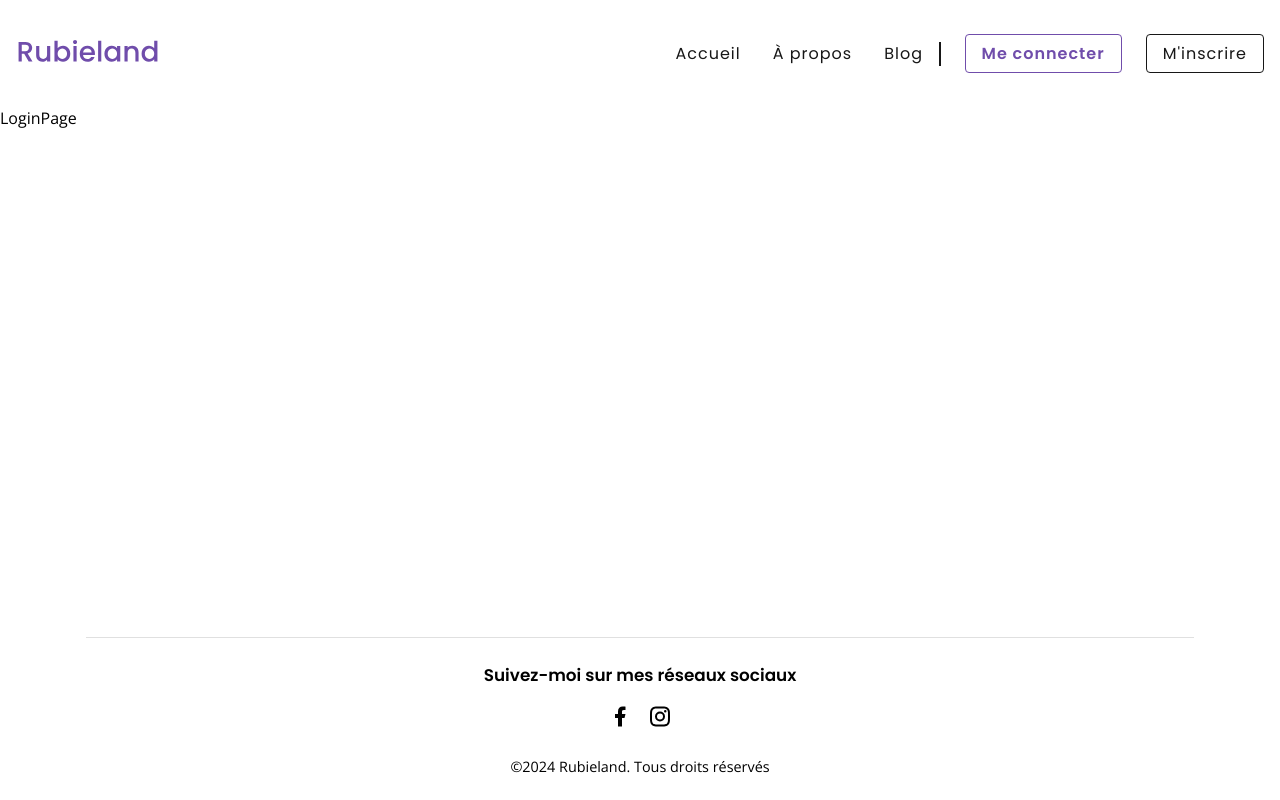
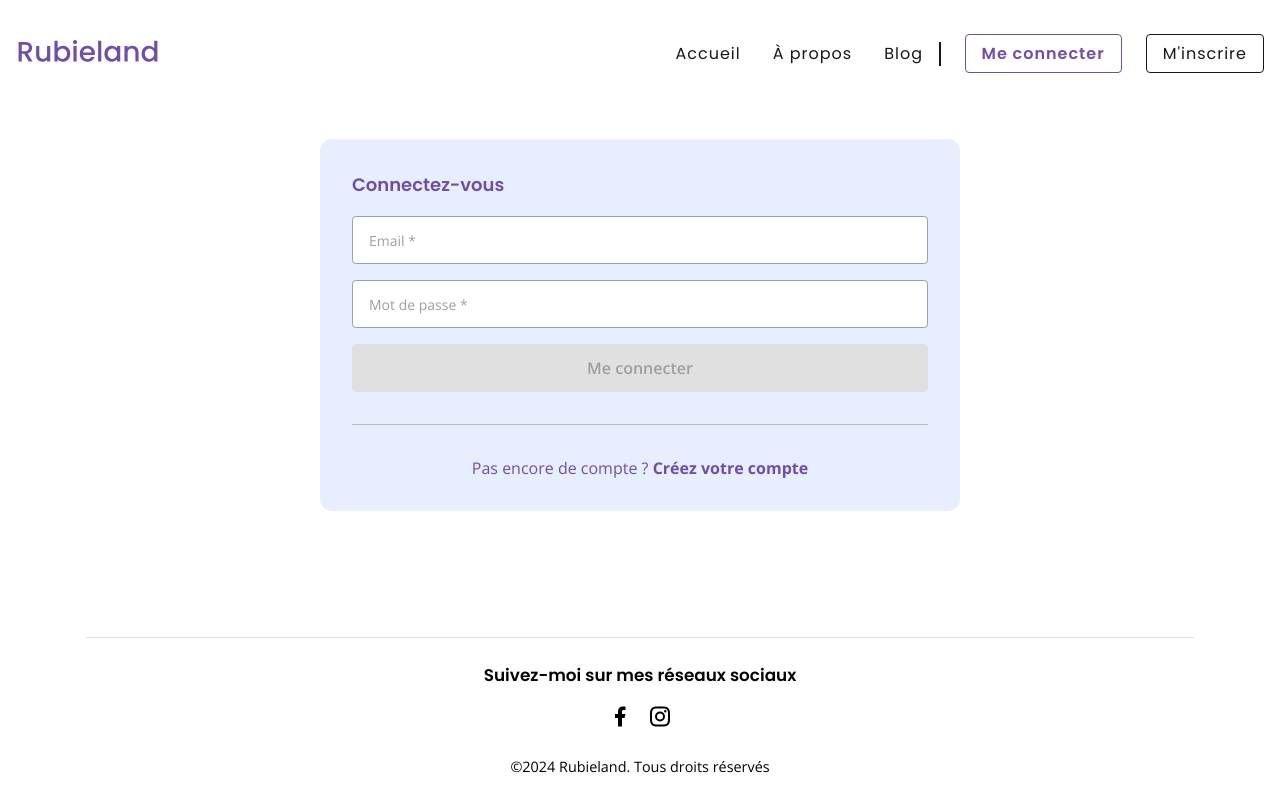
Before and after one commit to rubieland/rubieland, a React (Vite) app in the folder frontend/: page /login in a window 1280 px wide. Built offline with nearby package versions, Linux system fonts and the light colour scheme; no server answers.

Commit message:
feat(login): create login page and started implementing form validation, api call... TODO: try login + create store

```diff
--- /dev/null
+++ b/frontend/src/api/auth/postLogin.ts
@@ -0,0 +1,19 @@
+import { LoginBody } from '../../models/user/user.entity';
+import { useMutation } from '@tanstack/react-query';
+import { MutationConfig } from '../reactQuery';
+import { api } from '../axios';
+
+const postLogin = async (body: LoginBody) => {
+  const response = await api.post('/auth/login', body);
+
+  return response;
+};
+
+type UseLoginBodyOptions = MutationConfig<typeof postLogin>;
+
+export const usePostLogin = (config: UseLoginBodyOptions = {}) => {
+  return useMutation({
+    ...config,
+    mutationFn: (data: LoginBody) => postLogin(data),
+  });
+};
--- a/frontend/src/routes/login.tsx
+++ b/frontend/src/routes/login.tsx
@@ -1,5 +1,5 @@
+import LoginPage from '../ui/pages/AuthPages/Login/LoginPage';
 import { createFileRoute } from '@tanstack/react-router';
-import LoginPage from '../ui/pages/Login/LoginPage';
 
 export const Route = createFileRoute('/login')({
   component: LoginPage,
--- /dev/null
+++ b/frontend/src/ui/pages/AuthPages/Login/LoginPage.tsx
@@ -0,0 +1,19 @@
+import NotRegisteredYetBlock from './components/NotRegisteredYetBlock';
+import Separator from '../../../components/Separator/Separator';
+import colors from '../../../../assets/styles/colors';
+import LoginBlock from './components/LoginBlock';
+import '../styles/AuthPages.scss';
+
+const LoginPage = () => {
+  return (
+    <div className="auth-page-main-container">
+      <LoginBlock />
+      <div className="separator-container">
+        <Separator backgroundColor={colors.grey40} />
+      </div>
+      <NotRegisteredYetBlock />
+    </div>
+  );
+};
+
+export default LoginPage;
--- /dev/null
+++ b/frontend/src/ui/pages/AuthPages/Login/components/LoginBlock.tsx
@@ -0,0 +1,17 @@
+import i18n from '../../../../../core/i18n';
+import useLogin from '../hooks/useLogin';
+import '../../styles/AuthBlocks.scss';
+import LoginForm from './LoginForm';
+
+const LoginBlock = () => {
+  const { onSubmit } = useLogin();
+
+  return (
+    <section className="auth-form-container">
+      <h2>{i18n.t('pages.login.loginBlock.title')}</h2>
+      <LoginForm onSubmit={onSubmit} />
+    </section>
+  );
+};
+
+export default LoginBlock;
--- /dev/null
+++ b/frontend/src/ui/pages/AuthPages/Login/components/LoginForm.tsx
@@ -0,0 +1,48 @@
+import ControlledTextInput from '../../../../components/FormInputs/ControlledFormInputs/ControlledTextInput';
+import { useLoginFormValidation } from '../hooks/useLoginFormValidation';
+import CustomButton from '../../../../components/Button/CustomButton';
+import { LoginBody } from '../../../../../models/user/user.entity';
+import { addAsterisk } from '../../../../../utils/string.utils';
+import { isFormValid } from '../../../../../utils/form.utils';
+import { FormProvider } from 'react-hook-form';
+import i18n from '../../../../../core/i18n';
+
+interface LoginFormProps {
+  onSubmit: (data: LoginBody) => void;
+}
+
+const LoginForm = ({ onSubmit }: LoginFormProps) => {
+  const form = useLoginFormValidation();
+  const watchedValues = form.watch(['email', 'password']);
+  const isFormFilled = isFormValid(watchedValues);
+  return (
+    <FormProvider {...form}>
+      <form>
+        <ControlledTextInput
+          placeholder={addAsterisk(i18n.t('form.user.emailLabel'))}
+          label={i18n.t('form.user.emailPlaceholder')}
+          autocomplete="email"
+          name="email"
+          type="email"
+        />
+        <ControlledTextInput
+          placeholder={addAsterisk(i18n.t('form.user.password'))}
+          label={i18n.t('form.user.password')}
+          autocomplete="new-password"
+          name="password"
+          type="password"
+        />
+        <div className="form-input">
+          <CustomButton
+            onClick={form.handleSubmit(onSubmit)}
+            title={i18n.t('common.login')}
+            isDisabled={!isFormFilled}
+            type="submit"
+          />
+        </div>
+      </form>
+    </FormProvider>
+  );
+};
+
+export default LoginForm;
--- /dev/null
+++ b/frontend/src/ui/pages/AuthPages/Login/components/NotRegisteredYetBlock.tsx
@@ -0,0 +1,18 @@
+import { Link } from '@tanstack/react-router';
+import i18n from '../../../../../core/i18n';
+import '../../styles/AuthBlocks.scss';
+
+const NotRegisteredYetBlock = () => {
+  return (
+    <section className="auth-link-container">
+      <p>
+        {i18n.t('pages.login.notRegisteredYetBlock.title')}{' '}
+        <Link className="auth-link" to="/register">
+          {i18n.t('pages.login.notRegisteredYetBlock.linkTitle')}
+        </Link>
+      </p>
+    </section>
+  );
+};
+
+export default NotRegisteredYetBlock;
--- /dev/null
+++ b/frontend/src/ui/pages/AuthPages/Login/hooks/useLogin.ts
@@ -0,0 +1,62 @@
+import { LoginBody } from '../../../../../models/user/user.entity';
+import { usePostLogin } from '../../../../../api/auth/postLogin';
+import { Id, toast } from 'react-toastify';
+import i18n from '../../../../../core/i18n';
+import { AxiosError } from 'axios';
+import { useState } from 'react';
+
+const useLogin = () => {
+  const [errorMessage, setErrorMessage] = useState<string | null>(null);
+  const [toastId, setToastId] = useState<Id | null>(null);
+
+  const handleLoginError = (error: AxiosError) => {
+    let message;
+    if (error.response && error.response.status === 401) {
+      message = i18n.t('auth.error.invalidCredentials');
+    } else {
+      message = i18n.t('auth.error.loginFailed');
+    }
+
+    setErrorMessage(message);
+
+    if (toastId) {
+      toast.update(toastId, {
+        render: message,
+        type: 'error',
+        isLoading: false,
+        autoClose: 5000,
+      });
+    }
+  };
+
+  const { mutateAsync: loginUser, isPending } = usePostLogin({
+    onMutate: () => {
+      const id = toast.loading(i18n.t('common.formSending'));
+      setToastId(id);
+    },
+    onSuccess: () => {
+      // TODO: set login state from store
+      if (toastId) {
+        toast.update(toastId, {
+          render: i18n.t('auth.success.loginSuccess'),
+          type: 'success',
+          isLoading: false,
+          autoClose: 3000,
+        });
+      }
+    },
+    onError: handleLoginError,
+    onSettled: () => {
+      setToastId(null);
+      toast.clearWaitingQueue();
+    },
+  });
+
+  const onSubmit = (data: LoginBody) => {
+    loginUser(data);
+  };
+
+  return { onSubmit, errorMessage, isPending };
+};
+
+export default useLogin;
--- /dev/null
+++ b/frontend/src/ui/pages/AuthPages/Login/hooks/useLoginFormValidation.ts
@@ -0,0 +1,45 @@
+import { zodResolver } from '@hookform/resolvers/zod';
+import { useForm } from 'react-hook-form';
+import i18n from '../../../../../core/i18n';
+import { z } from 'zod';
+
+export const LoginFormSchema = z.object({
+  email: z
+    .string()
+    .min(1, { message: i18n.t('form.errors.requiredField') })
+    .max(60, { message: i18n.t('form.errors.inputMaxLength', { max: 60 }) })
+    .email({ message: i18n.t('form.errors.invalidEmailFormat') }),
+  password: z
+    .string()
+    .min(8, {
+      message: i18n.t('form.errors.inputMinLength', { minLength: 8 }),
+    })
+    .max(60, {
+      message: i18n.t('form.errors.inputMaxLength', { maxLength: 60 }),
+    })
+    .refine((value) => /[a-z]/.test(value), {
+      message: i18n.t('form.errors.minLowercase'),
+    })
+    .refine((value) => /[A-Z]/.test(value), {
+      message: i18n.t('form.errors.minUppercase'),
+    })
+    .refine((value) => /\d/.test(value), {
+      message: i18n.t('form.errors.minNumbers'),
+    })
+    .refine((value) => /[!@#$%^&*(),.?":{}|<>]/.test(value), {
+      message: i18n.t('form.errors.minSymbols'),
+    }),
+});
+
+export type LoginFormSchemaFormData = z.infer<typeof LoginFormSchema>;
+
+export const useLoginFormValidation = () => {
+  return useForm<LoginFormSchemaFormData>({
+    defaultValues: {
+      email: '',
+      password: '',
+    },
+    resolver: zodResolver(LoginFormSchema),
+    mode: 'onBlur',
+  });
+};
--- a/frontend/src/ui/pages/Login/LoginPage.tsx
+++ /dev/null
@@ -1,9 +0,0 @@
-const LoginPage = () => {
-  return (
-    <div>
-      <p>LoginPage</p>
-    </div>
-  );
-};
-
-export default LoginPage;
```
